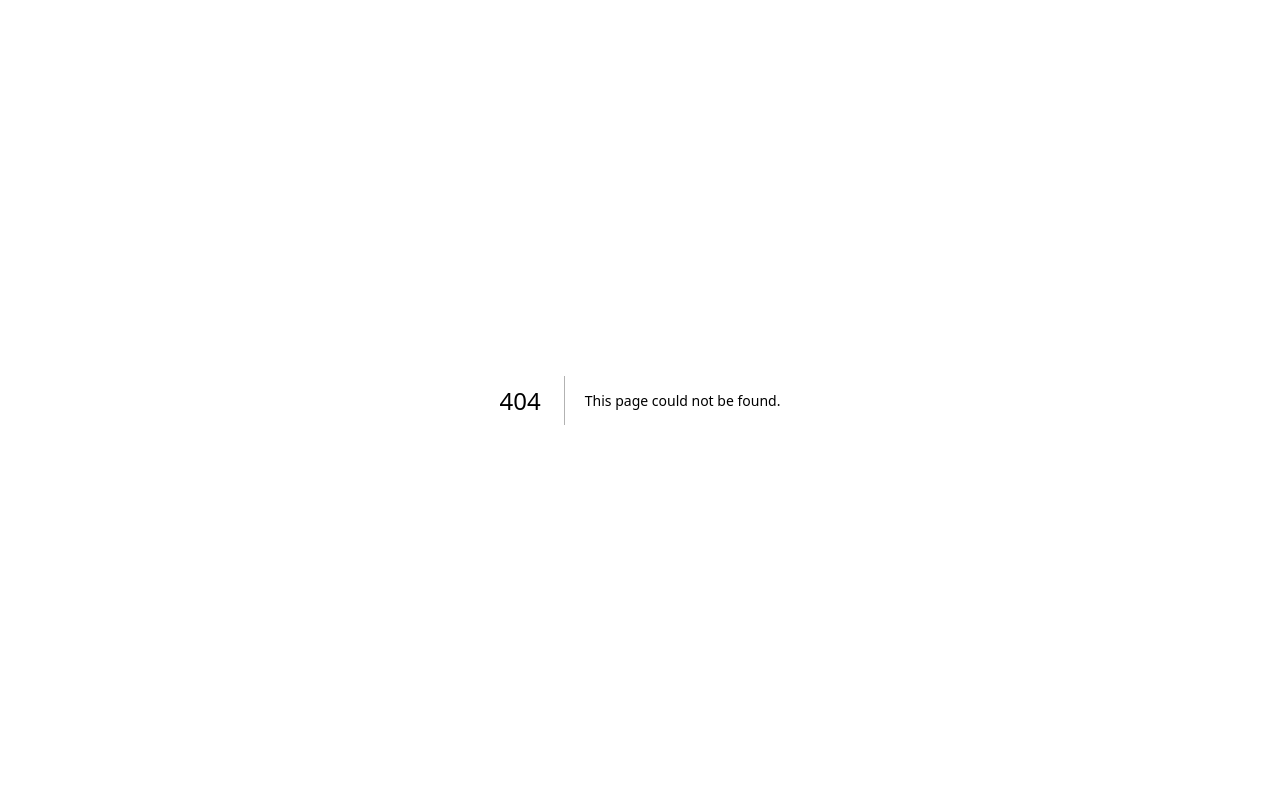
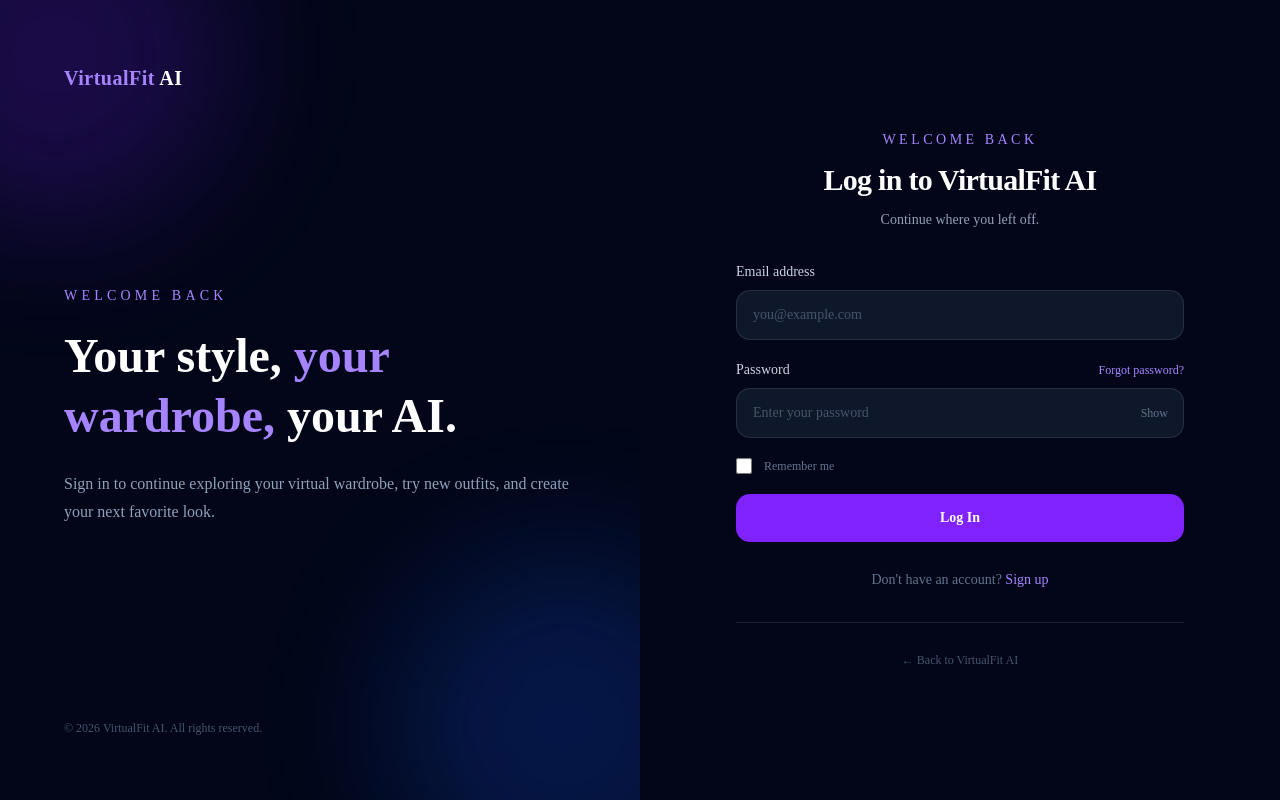
Before and after one commit to pookusum/VirtualFit_AI, a Next.js app in the folder frontend/: page /login in a window 1280 px wide. Before the commit this address had no page. Built offline with nearby package versions, Linux system fonts and the light colour scheme.

Commit message:
Login Page

```diff
--- /dev/null
+++ b/frontend/app/login/page.tsx
@@ -0,0 +1,200 @@
+"use client";
+
+import { useState } from "react";
+import Link from "next/link";
+
+export default function LoginPage() {
+  const [showPassword, setShowPassword] = useState(false);
+
+  return (
+    <main className="min-h-screen bg-slate-950 text-white">
+
+      <div className="flex min-h-screen">
+
+        {/* Left Branding */}
+        <div className="relative hidden overflow-hidden lg:flex lg:w-1/2">
+
+          <div className="absolute left-[-120px] top-[-120px] h-[350px] w-[350px] rounded-full bg-violet-600/20 blur-3xl" />
+
+          <div className="absolute bottom-[-100px] right-[-100px] h-[350px] w-[350px] rounded-full bg-blue-600/20 blur-3xl" />
+
+          <div className="relative z-10 flex w-full flex-col justify-between p-12 xl:p-16">
+
+            {/* Logo */}
+            <Link href="/" className="text-xl font-bold tracking-wide">
+              <span className="text-violet-400">VirtualFit</span>
+              <span className="text-white"> AI</span>
+            </Link>
+
+            {/* Main Text */}
+            <div className="max-w-lg">
+
+              <p className="text-sm font-medium uppercase tracking-[0.3em] text-violet-400">
+                Welcome Back
+              </p>
+
+              <h1 className="mt-5 text-4xl font-bold leading-tight xl:text-5xl">
+                Your style,
+                <span className="text-violet-400"> your wardrobe, </span>
+                your AI.
+              </h1>
+
+              <p className="mt-6 text-base leading-7 text-slate-400">
+                Sign in to continue exploring your virtual wardrobe,
+                try new outfits, and create your next favorite look.
+              </p>
+
+            </div>
+
+            <p className="text-xs text-slate-600">
+              © 2026 VirtualFit AI. All rights reserved.
+            </p>
+
+          </div>
+
+        </div>
+
+        {/* Login Form */}
+        <div className="flex w-full items-center justify-center px-6 py-12 lg:w-1/2">
+
+          <div className="w-full max-w-md">
+
+            {/* Mobile Logo */}
+            <div className="mb-8 text-center lg:hidden">
+              <Link href="/" className="text-xl font-bold">
+                <span className="text-violet-400">VirtualFit</span>
+                <span className="text-white"> AI</span>
+              </Link>
+            </div>
+
+            {/* Heading */}
+            <div className="text-center">
+
+              <p className="text-sm font-medium uppercase tracking-[0.25em] text-violet-400">
+                Welcome back
+              </p>
+
+              <h2 className="mt-3 text-3xl font-bold tracking-tight">
+                Log in to VirtualFit AI
+              </h2>
+
+              <p className="mt-3 text-sm text-slate-400">
+                Continue where you left off.
+              </p>
+
+            </div>
+
+            {/* Form */}
+            <div className="mt-8 space-y-5">
+
+              {/* Email */}
+              <div>
+                <label className="mb-2 block text-sm font-medium text-slate-300">
+                  Email address
+                </label>
+
+                <input
+                  type="email"
+                  placeholder="you@example.com"
+                  className="w-full rounded-xl border border-white/10 bg-slate-900 px-4 py-3.5 text-sm text-white outline-none transition placeholder:text-slate-600 focus:border-violet-500 focus:ring-2 focus:ring-violet-500/10"
+                />
+              </div>
+
+              {/* Password */}
+              <div>
+
+                <div className="mb-2 flex items-center justify-between">
+
+                  <label className="text-sm font-medium text-slate-300">
+                    Password
+                  </label>
+
+                  <Link
+                    href="#"
+                    className="text-xs font-medium text-violet-400 hover:text-violet-300"
+                  >
+                    Forgot password?
+                  </Link>
+
+                </div>
+
+                <div className="relative">
+
+                  <input
+                    type={showPassword ? "text" : "password"}
+                    placeholder="Enter your password"
+                    className="w-full rounded-xl border border-white/10 bg-slate-900 px-4 py-3.5 pr-20 text-sm text-white outline-none transition placeholder:text-slate-600 focus:border-violet-500 focus:ring-2 focus:ring-violet-500/10"
+                  />
+
+                  <button
+                    type="button"
+                    onClick={() => setShowPassword(!showPassword)}
+                    className="absolute right-4 top-1/2 -translate-y-1/2 text-xs font-medium text-slate-500 transition hover:text-violet-400"
+                  >
+                    {showPassword ? "Hide" : "Show"}
+                  </button>
+
+                </div>
+
+              </div>
+
+              {/* Remember Me */}
+              <div className="flex items-center gap-3">
+
+                <input
+                  type="checkbox"
+                  className="h-4 w-4 rounded border-slate-700 bg-slate-900 accent-violet-600"
+                />
+
+                <span className="text-xs text-slate-500">
+                  Remember me
+                </span>
+
+              </div>
+
+              {/* Login Button */}
+              <button
+                type="button"
+                className="w-full rounded-xl bg-violet-600 px-5 py-3.5 text-sm font-semibold text-white transition hover:bg-violet-500 hover:shadow-lg hover:shadow-violet-500/20"
+              >
+                Log In
+              </button>
+
+            </div>
+
+            {/* Signup */}
+            <div className="mt-7 text-center">
+
+              <p className="text-sm text-slate-500">
+                Don't have an account?{" "}
+                <Link
+                  href="/signup"
+                  className="font-medium text-violet-400 transition hover:text-violet-300"
+                >
+                  Sign up
+                </Link>
+              </p>
+
+            </div>
+
+            {/* Home */}
+            <div className="mt-8 border-t border-white/10 pt-6 text-center">
+
+              <Link
+                href="/"
+                className="text-xs text-slate-600 transition hover:text-slate-400"
+              >
+                ← Back to VirtualFit AI
+              </Link>
+
+            </div>
+
+          </div>
+
+        </div>
+
+      </div>
+
+    </main>
+  );
+}
```
